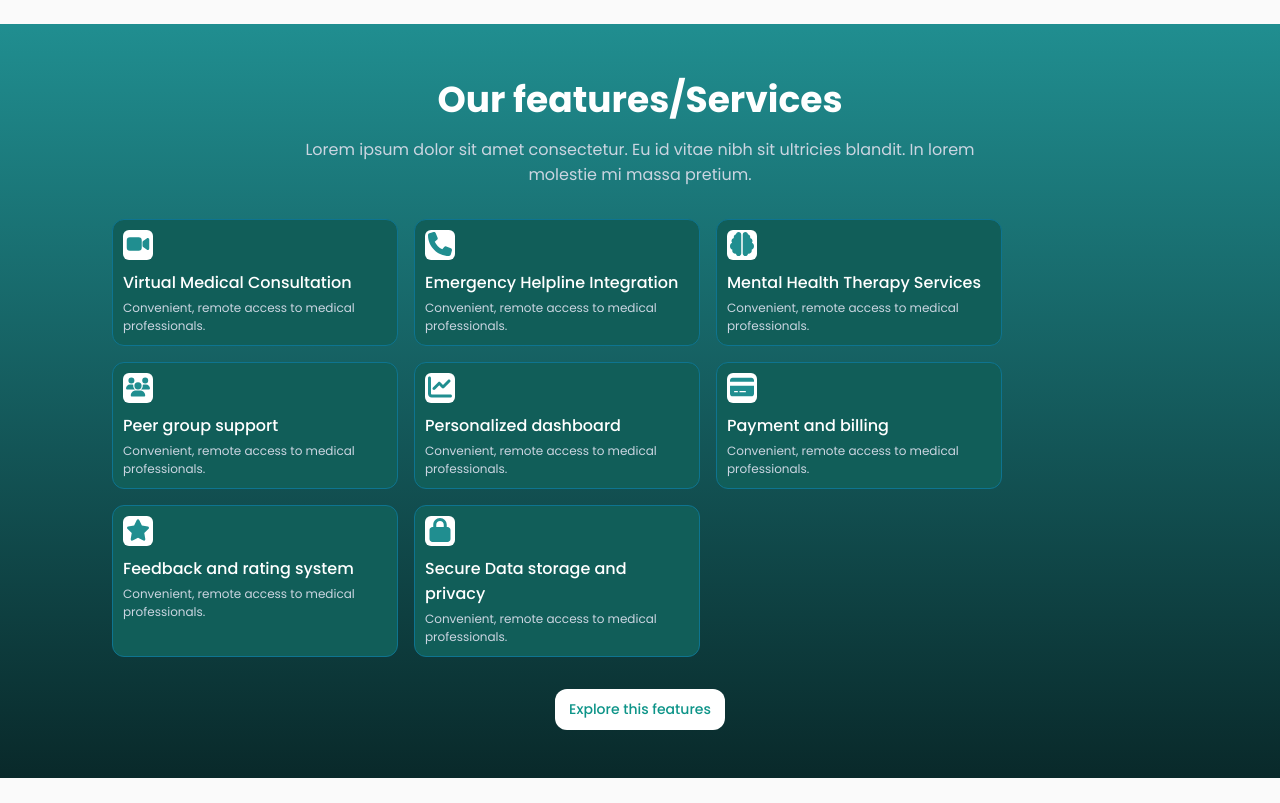
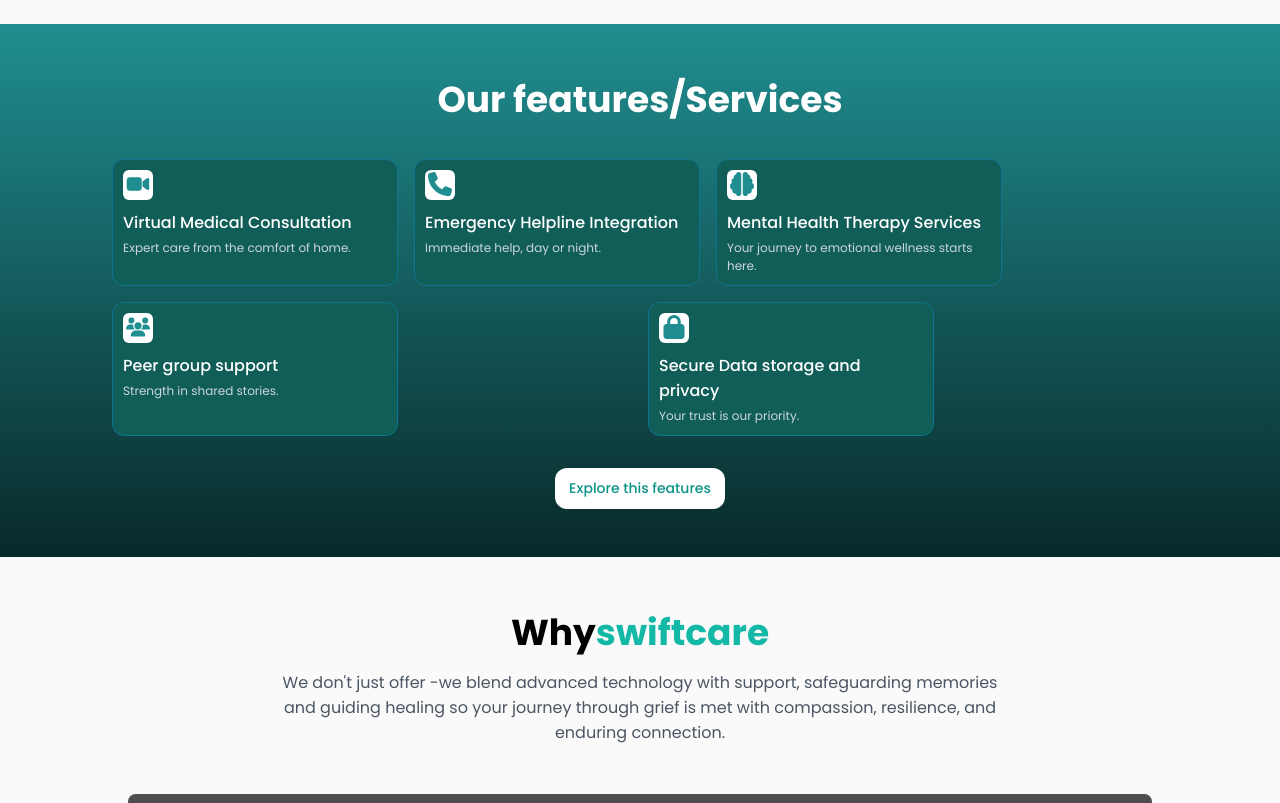
Before and after one commit to SwiftCarePlatform/SwiftCare-WebApp, a React (Vite) app: page / in a window 1280 px wide. Shown: the part 1620-2423 px from the top of the page. Built offline with nearby package versions, Linux system fonts and the light colour scheme; grey boxes are pictures that could not be loaded.

Commit message:
updated some sections on the app

```diff
--- a/src/Features/FeatureCard.css
+++ b/src/Features/FeatureCard.css
@@ -5,6 +5,11 @@
     border: 1px solid #0e7490;
     width: 286px;
     box-sizing: border-box;
+  }
+
+  .feature-card:last-child{
+    margin-left: auto;
+    margin-right: auto;
   }
 
 
--- a/src/Features/FeaturesSection.jsx
+++ b/src/Features/FeaturesSection.jsx
@@ -3,7 +3,7 @@
 import FeatureCard from "./FeatureCard";
 import ExploreButton from  "./ExploreButton";
 import "./FeaturesSection.css";
-import { FaChartLine, FaPhone, FaCreditCard, FaBrain, FaStar, FaUsers, FaLock } from 'react-icons/fa6';
+import {  FaPhone,  FaBrain,  FaUsers, FaLock } from 'react-icons/fa6';
 import { IoVideocam } from "react-icons/io5";
 
 
@@ -14,42 +14,27 @@
   {
     icon: <IoVideocam  className='feature-icon'/>,
     title: "Virtual Medical Consultation",
-    description: "Convenient, remote access to medical professionals.",
+    description: "Expert care from the comfort of home.",
   },
   {
     icon: <FaPhone className='feature-icon' />,
     title: "Emergency Helpline Integration",
-    description: "Convenient, remote access to medical professionals.",
+    description: "Immediate help, day or night.",
   },
   {
     icon: <FaBrain className="feature-icon"/>,
     title: "Mental Health Therapy Services",
-    description: "Convenient, remote access to medical professionals.",
+    description: "Your journey to emotional wellness starts here.",
   },
   {
     icon: <FaUsers className="feature-icon"/>,
     title: "Peer group support",
-    description: "Convenient, remote access to medical professionals.",
-  },
-  {
-    icon: <FaChartLine className="feature-icon"/>,
-    title: "Personalized dashboard",
-    description: "Convenient, remote access to medical professionals.",
-  },
-  {
-    icon: <FaCreditCard className="feature-icon"/>,
-    title: "Payment and billing",
-    description: "Convenient, remote access to medical professionals.",
-  },
-  {
-    icon: <FaStar className="feature-icon"/>,
-    title: "Feedback and rating system",
-    description: "Convenient, remote access to medical professionals.",
+    description: "Strength in shared stories.",
   },
   {
     icon: <FaLock className="feature-icon"/>,
     title: "Secure Data storage and privacy",
-    description: "Convenient, remote access to medical professionals.",
+    description: "Your trust is our priority.",
   },
 ];
 
@@ -59,7 +44,6 @@
       <div className="features-wrapper">
         <SectionHeader
           title="Our features/Services"
-          description="Lorem ipsum dolor sit amet consectetur. Eu id vitae nibh sit ultricies blandit. In lorem molestie mi massa pretium."
         />
 
         <div className="features-grid">
--- a/src/Features/SectionHeader.css
+++ b/src/Features/SectionHeader.css
@@ -10,12 +10,6 @@
     color: white;
   }
 
-  .section-description {
-    margin: 0 auto;
-    font-size: 1rem;
-    max-width: 722px;
-    color: #cbd5e1;
-  }
 
   @media (max-width: 768px) {
     .section-title{
--- a/src/Footer/Footer.jsx
+++ b/src/Footer/Footer.jsx
@@ -45,7 +45,7 @@
       </div>
 
       <div className="footer-bottom">
-        <p>&copy;{new Date().getFullYear()} All Rights Reserved by ClarityUI</p>
+        <p>&copy;{new Date().getFullYear()} SwiftCare. All Rights Reserved</p>
       </div>
     </footer>
   );
```
